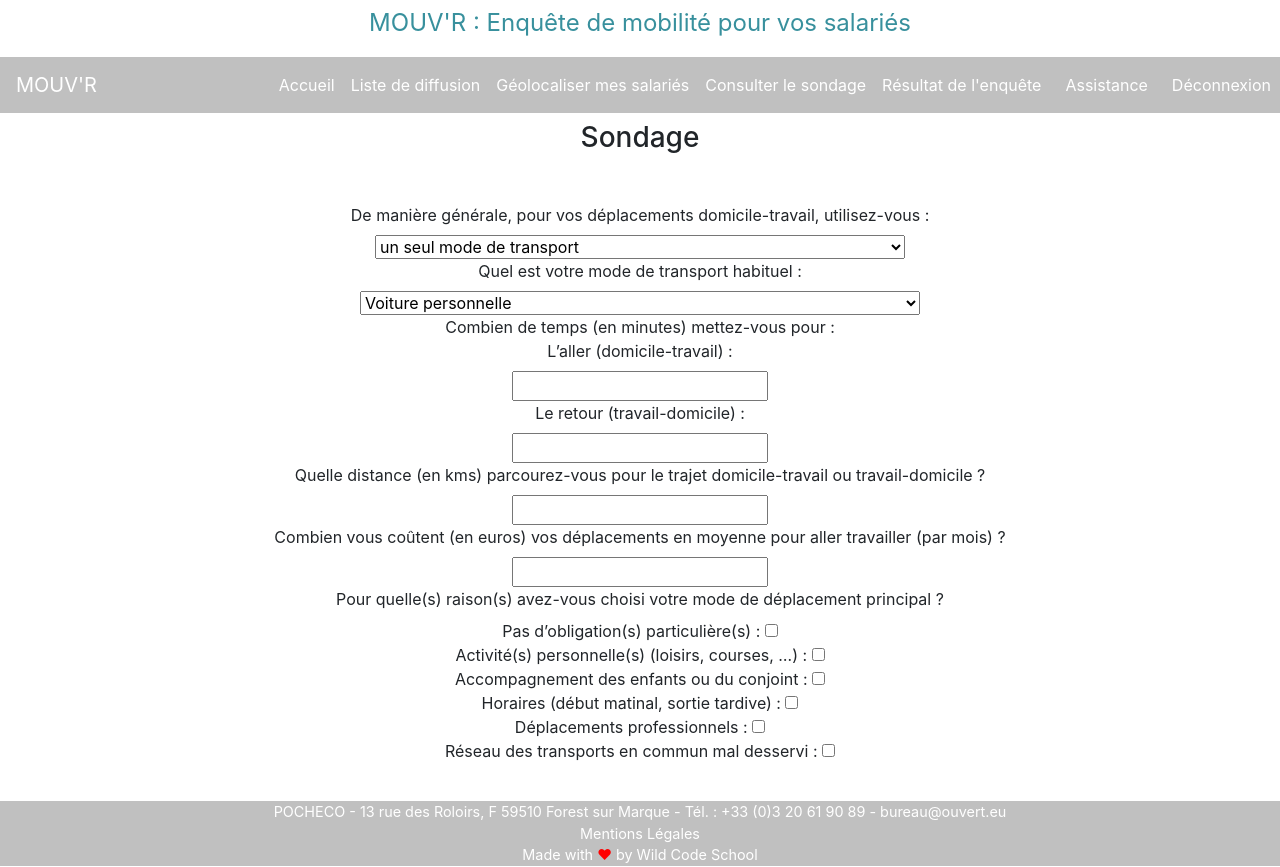
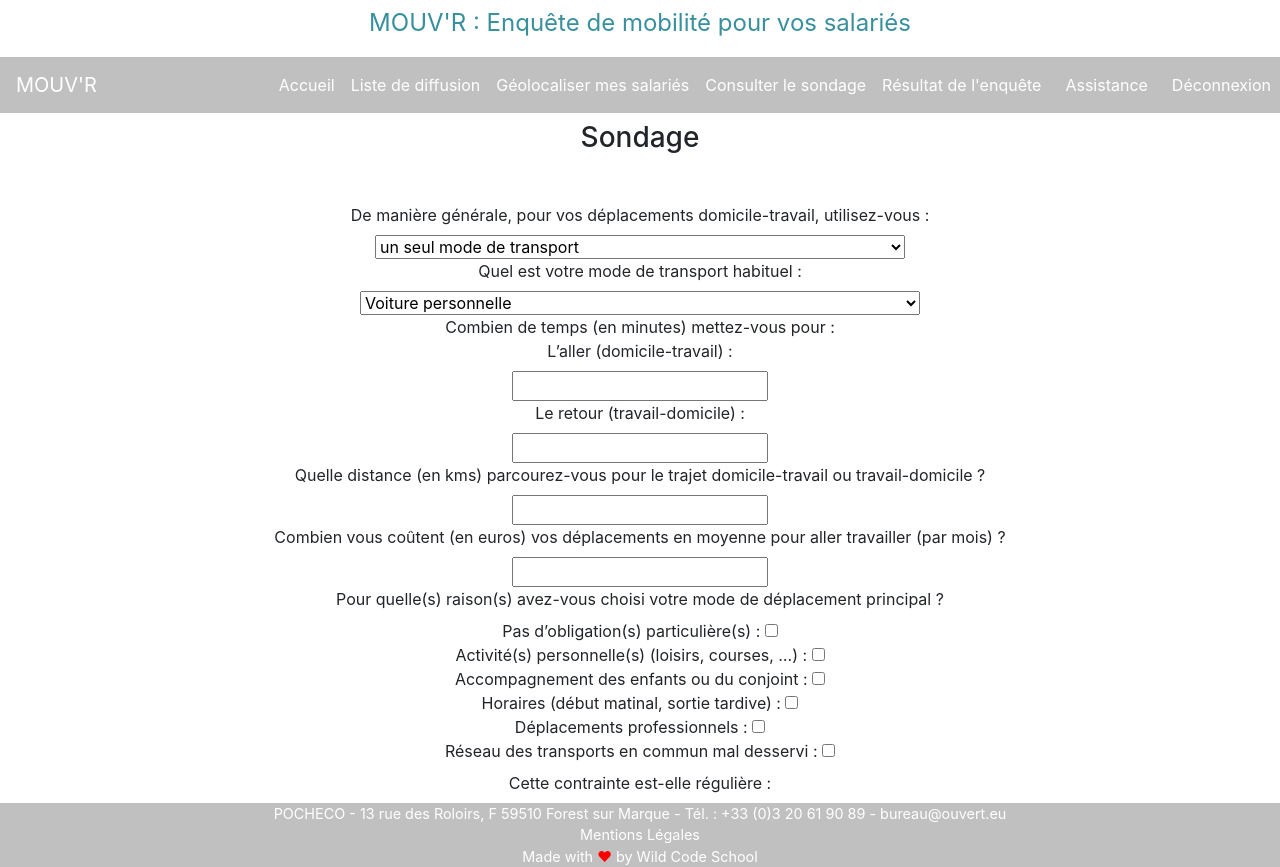
Before and after one commit to EdouardSellier/wcs-ouvert, a React (Create React App) app in the folder front/: page /sondage in a window 1280 px wide. Built offline with nearby package versions, Linux system fonts and the light colour scheme.

Commit message:
Added question nine on sondage page.

```diff
--- a/front/src/components/Sondage.jsx
+++ b/front/src/components/Sondage.jsx
@@ -15,15 +15,18 @@ class Sondage extends Component {
         null,
         null,
         null,
+        "",
         ""
       ],
-      questionTwo: []
+      questionTwo: [],
+      questionHeight: []
     };
   }
 
   questionsUpdate(e, index) {
     let questions = this.state.questions;
     let questionTwo = this.state.questionTwo;
+    let questionHeight = this.state.questionHeight;
     questions[index] = e.target.value;
     if (
       this.state.questions[0] !== "un seul mode de transport" &&
@@ -35,13 +38,21 @@ class Sondage extends Component {
         questionTwo.push(e.target.name);
       }
       questions[index] = questionTwo;
+    } else if (index === 7) {
+      if (questionHeight.includes(e.target.name)) {
+        questionHeight = questionHeight.filter(res => res !== e.target.name);
+      } else {
+        questionHeight.push(e.target.name);
+      }
+      questions[index] = questionHeight;
     }
 
     alert(questions);
 
     this.setState({
       questions: questions,
-      questionTwo: questionTwo
+      questionTwo: questionTwo,
+      questionHeight: questionHeight
     });
   }
   render() {
@@ -305,6 +316,25 @@ class Sondage extends Component {
               name="réseau des transports en commun mal desservi"
               onChange={e => this.questionsUpdate(e, 7)}
             />
+            <br />
+            {}
+            <label for="questionNine" className="mt-2">
+              Cette contrainte est-elle régulière :
+            </label>
+            <br />
+            {this.state.questionHeight.includes(
+              "Pas d’obligation(s) particulière(s)"
+            ) === false &&
+              this.state.questionHeight.length > 0 && (
+                <select
+                  onChange={e => this.questionsUpdate(e, 8)}
+                  id="questionNine"
+                >
+                  <option>Tous les jours</option>
+                  <option>Trois à quatre fois par semaine</option>
+                  <option>Une à deux fois par semaine</option>
+                </select>
+              )}
           </form>
         </div>
 
```
